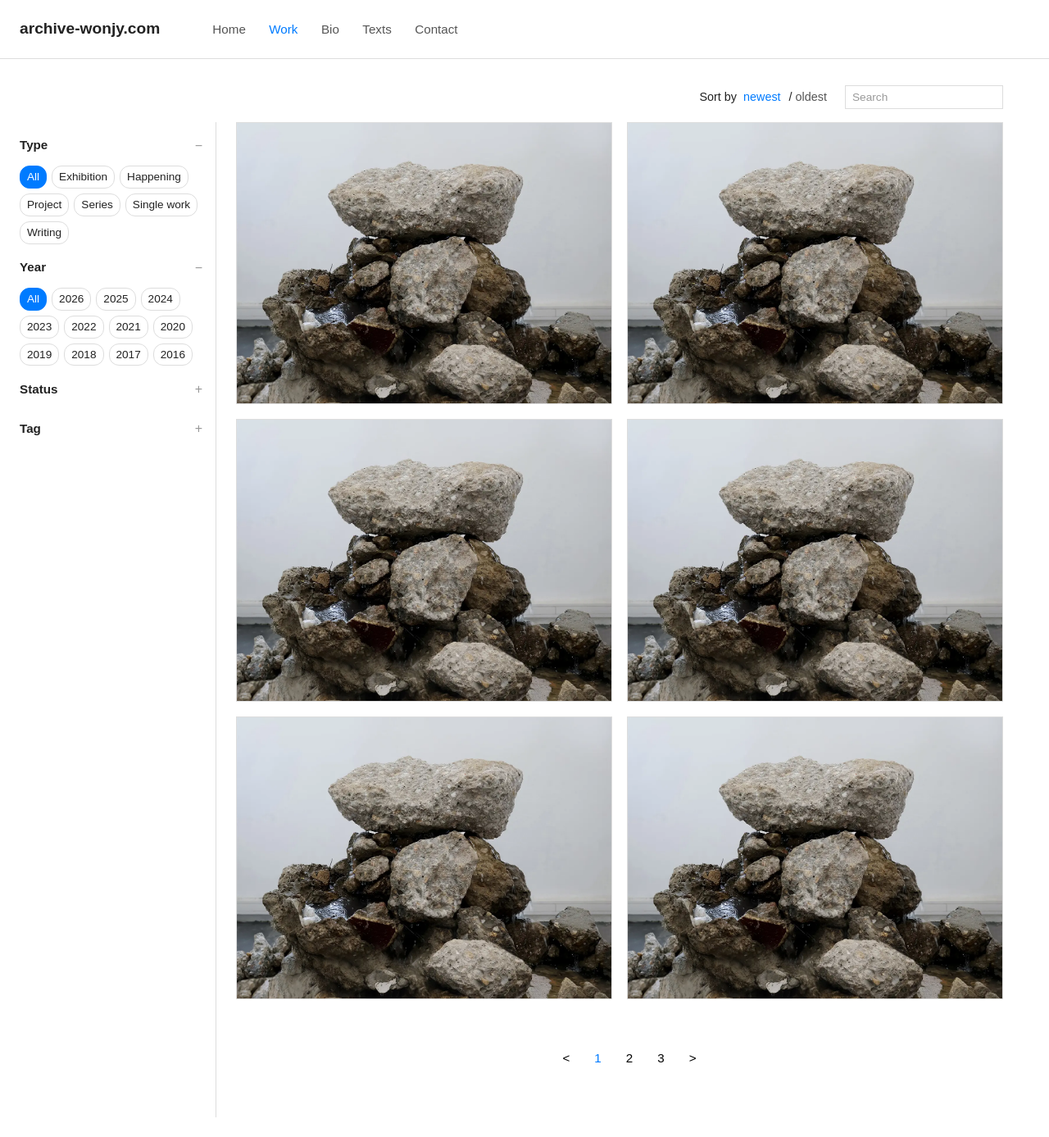
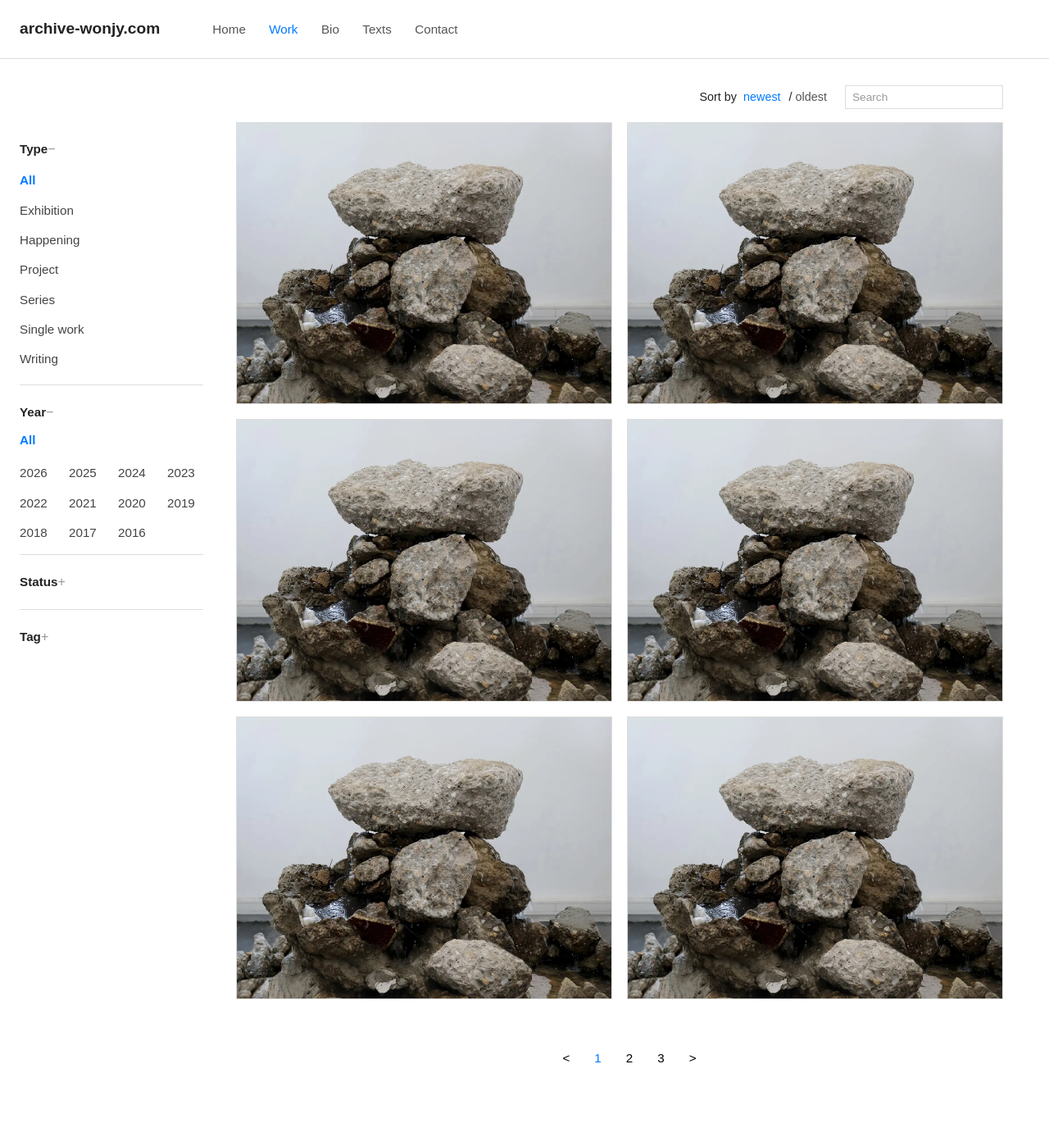
Before and after one commit to Won-Jy/archive-wonjy, a Jekyll site: the page built from work.html, in a window 1280 px wide. Shown: the whole page at 82% size. Built offline with Jekyll 4.4.1, drawn with Linux system fonts in a browser that asks for light colours.

Commit message:
Update work.html

```diff
--- a/work.html
+++ b/work.html
@@ -46,16 +46,65 @@ layout: none
     @media (max-width:960px){.layout{grid-template-columns:1fr}}
 
     /* Sidebar */
-    .sidebar{border-right:1px solid var(--border);padding-right:16px}
-    @media (max-width:960px){.sidebar{border-right:none;border-bottom:1px solid var(--border);padding-bottom:16px;margin-bottom:8px}}
-    .filter-group{margin:10px 0}
-    .filter-head{display:flex;align-items:center;justify-content:space-between;cursor:pointer;user-select:none;padding:6px 0}
-    .filter-head .label{font-weight:bold;font-size:0.95em}
-    .toggle{color:#999}
-    .filter-body{margin:6px 0 6px 0}
-    .chips{display:flex;flex-wrap:wrap;gap:6px}
-    .chip{border:1px solid var(--border);padding:2px 8px;border-radius:12px;font-size:0.85em;cursor:pointer}
-    .chip.active{background:var(--blue);color:#fff;border-color:var(--blue)}
+    /* 1) 사이드바 오른쪽 세로선 제거, 그룹 사이 구분선 추가 */
+    .sidebar{ border-right: none; padding-right: 16px; }
+    .filter-group{ padding: 12px 0; border-bottom: 1px solid var(--border); }
+    .filter-group:last-child{ border-bottom: 0; }
+    .filter-head{ padding: 8px 0; }
+    .filter-head .label{ font-weight:600; font-size:0.95em; }
+    .toggle{ color:#999; }
+
+    /* 2) 칩을 '텍스트 버튼'처럼 보이게: 테두리/배경 제거 */
+    .chips{ display:block; gap:0; }                /* 기본은 세로 리스트 */
+    .chip{
+      display:block;                               /* 한 줄에 하나 */
+      padding:6px 0;
+      margin:0;
+      border:0; border-radius:0;
+      background:none;
+      color:#444;                                   /* 기본 회색 텍스트 */
+      font-size:0.95em;
+      cursor:pointer;
+    }
+    .chip:hover,
+    .chip:focus{ color:var(--blue); outline:none; } /* 사이트 링크와 동일 hover */
+    .chip.active{ color:var(--blue); font-weight:600; } /* active도 파랑 */
+
+    /* 3) 'All'은 항상 진하게(기본 색 유지), hover/active 시 파랑 */
+    .chip[data-value="__ALL__"]{ font-weight:700; }     /* 두껍게만 */
+    .chip[data-value="__ALL__"].active{ color:var(--blue); }
+
+    /* 4) Type/Status/Tag: 세로 정렬(기본 그대로) */
+    /* 이미 .chips display:block; .chip display:block 으로 세로 배치 */
+
+    /* 5) Year: 내림차순 4열 그리드 + 'All'은 맨 위에 단독 줄 */
+    .filter-group[data-filter="year"] .chips{
+      display:grid;
+      grid-template-columns: repeat(4, auto);
+      column-gap: 16px;
+      row-gap: 8px;
+      align-content:start;
+    }
+    .filter-group[data-filter="year"] .chip{
+      display:inline-block; padding:2px 0; margin:0;
+    }
+    .filter-group[data-filter="year"] .chip[data-value="__ALL__"]{
+      grid-column: 1 / -1;                          /* All이 첫 줄 전체 차지 */
+      padding-bottom: 6px;
+    }
+
+    /* 반응형: 화면 줄면 열 수 줄이기 */
+    @media (max-width: 1100px){
+      .filter-group[data-filter="year"] .chips{
+        grid-template-columns: repeat(3, auto);
+      }
+    }
+    @media (max-width: 720px){
+      .filter-group[data-filter="year"] .chips{
+        grid-template-columns: repeat(2, auto);
+      }
+    }
+
 
     /* 카드 공통 */
     .card{position:relative;border:1px solid var(--border);overflow:hidden;background:#f8f8f8}
```
